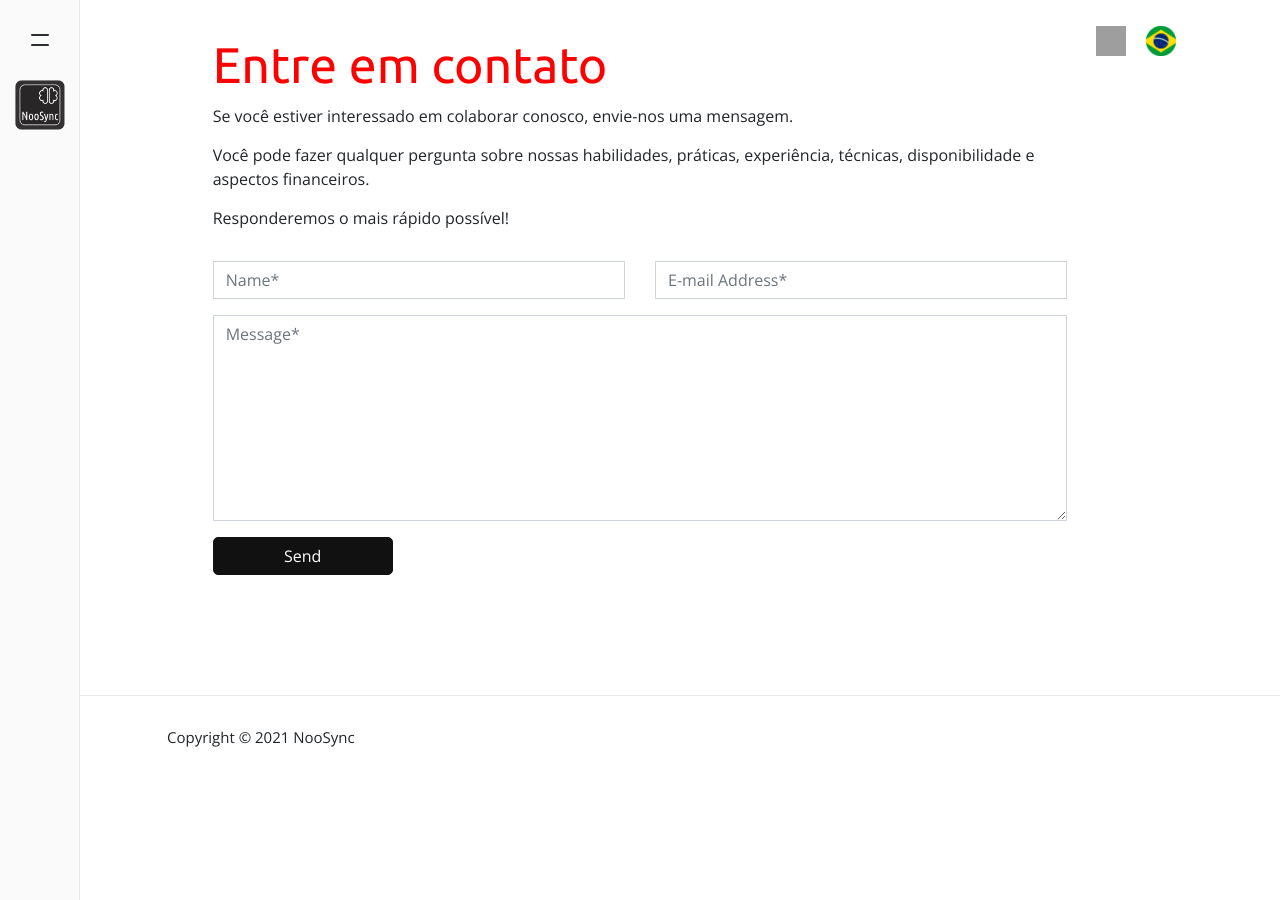
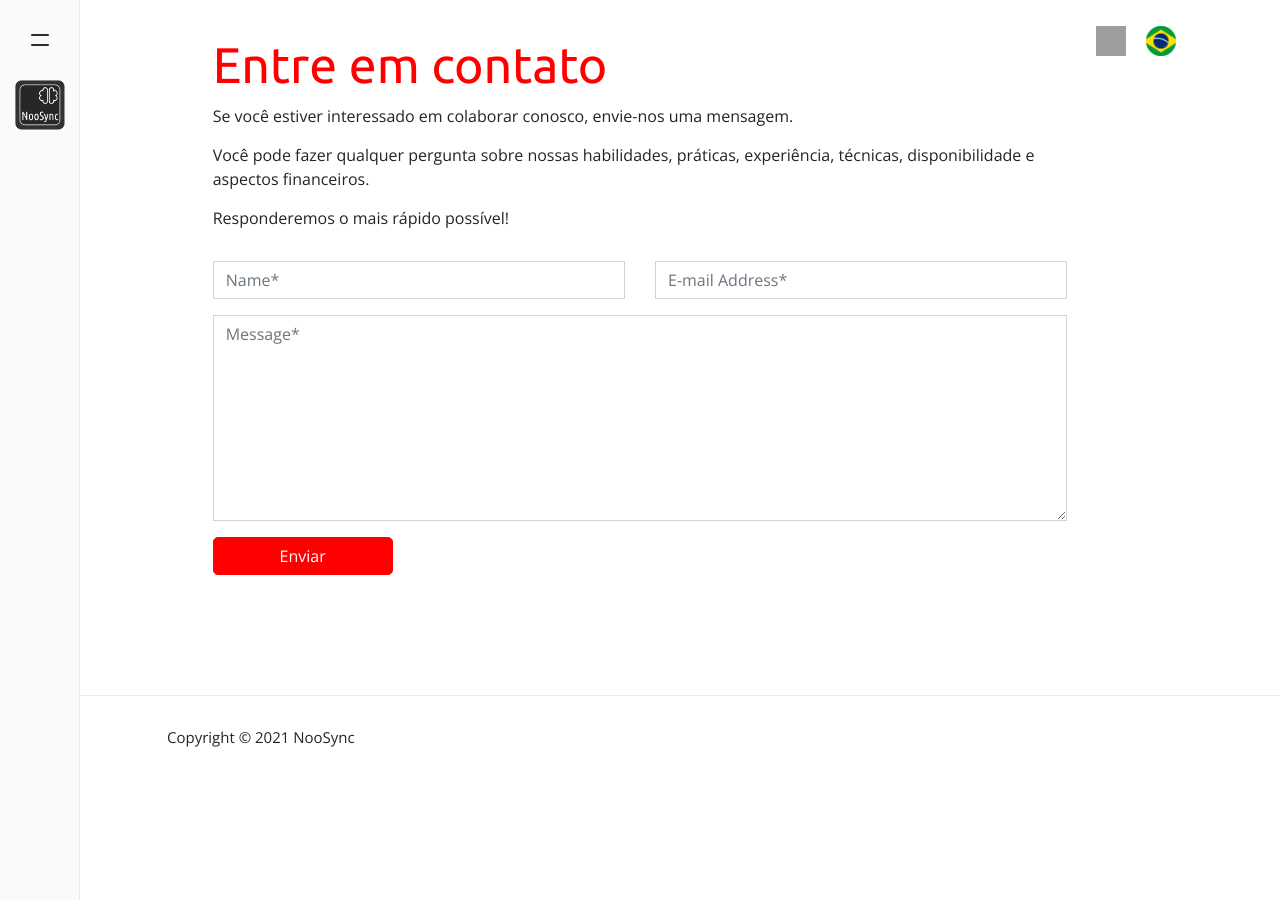
Before and after one commit to noosync/noosync.github.io, a Jekyll site: the page built from pt-BR/_pages/contact.md, in a window 1280 px wide. Built offline with Jekyll 4.4.1, drawn with Linux system fonts in a browser that asks for light colours; nearby versions of some CDN libraries; comment, search, counter and statistics services are not loaded; grey boxes are pictures that could not be loaded.

Commit message:
contact button layout adjust

```diff
--- a/_data/translations.yml
+++ b/_data/translations.yml
@@ -28,3 +28,6 @@ menu_how_we_work:
 menu_contact:
   en: "Contact us"
   pt-BR: "Entre em contato"
+contact_send:
+  en: "Send"
+  pt-BR: "Enviar"
--- a/_includes/contact_form.html
+++ b/_includes/contact_form.html
@@ -12,5 +12,5 @@
         </div>
     </div>
     <textarea rows="8" class="form-control mb-3" name="message" placeholder="Message*" required></textarea>
-    <input class="btn btn-dark" type="submit" value="Send">
+    <input class="btn btn-primary" type="submit" value="{{ site.data.translations['contact_send'][page.lang] }}">
 </form>
```
